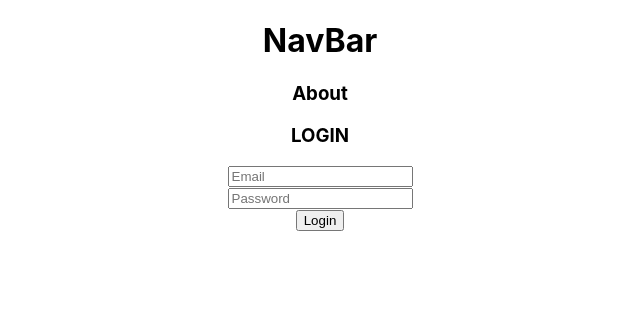
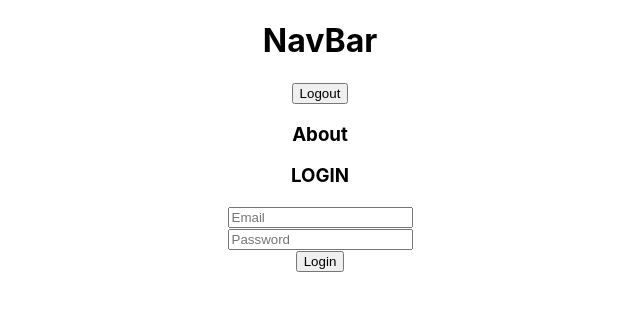
Before and after one commit to dpolcari18/frontend-weDrive, a React (Create React App) app: page / in a window 1280 px wide. Shown: the top 310 px of the page, without its empty margins (320-960 px from the left). Built offline with nearby package versions, Linux system fonts and the light colour scheme.

Commit message:
logout feature working

```diff
--- a/src/containers/NavBar.js
+++ b/src/containers/NavBar.js
@@ -1,8 +1,12 @@
 import React from 'react'
 
 const NavBar = () => {
+
     return (
-        <h1>NavBar</h1>
+        <div>
+            <h1>NavBar</h1>
+            <button onClick={() => localStorage.removeItem('auth_key')}>Logout</button>
+        </div>
     )
 }
 
```
